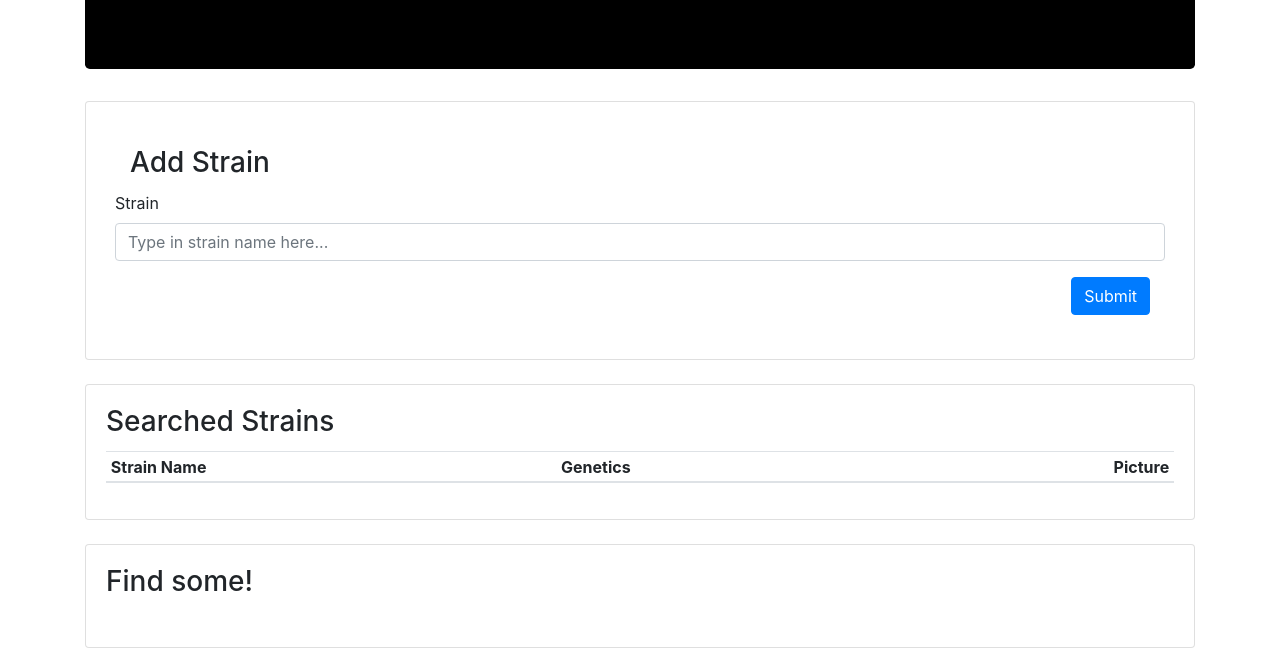
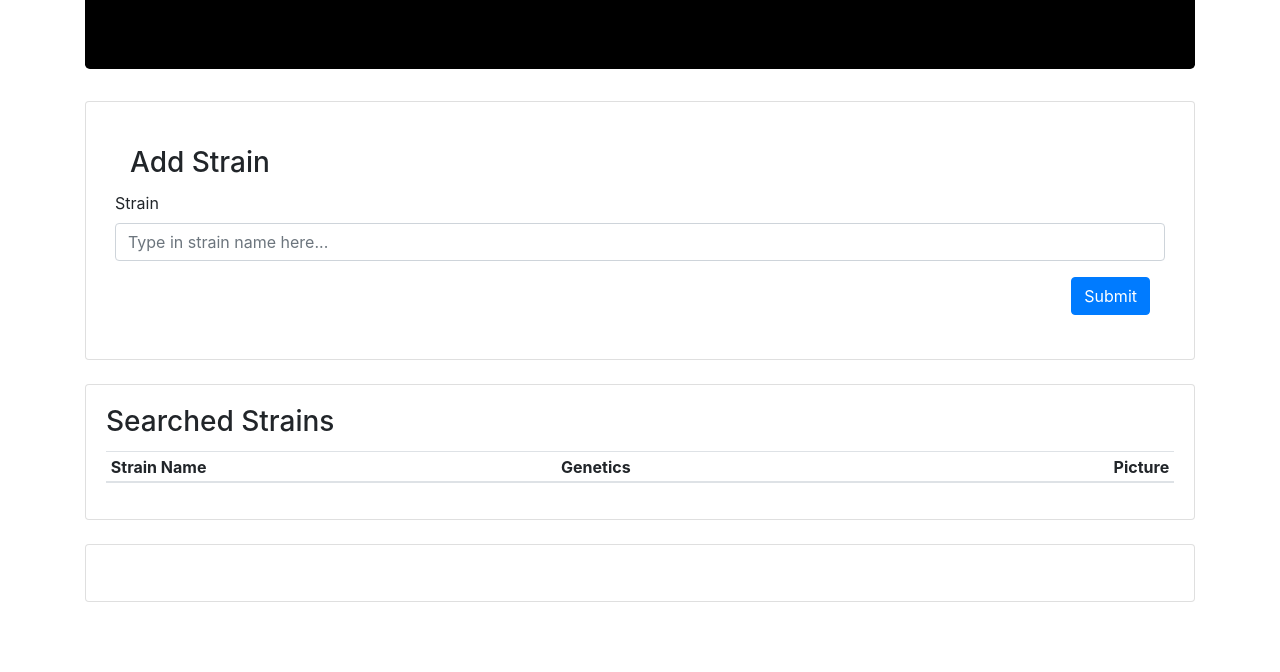
Before and after one commit to brandonjturner/THCatalog, a plain HTML site: page index.html in a window 1280 px wide. Shown: the part 157-829 px from the top of the page. After the commit the page ends 800 px from the top, so only its background shows below. Drawn offline with nearby package versions, Linux system fonts and the light colour scheme; some packages are replaced by stand-ins of ours.

Commit message:
clean push

```diff
--- a/index.html
+++ b/index.html
@@ -67,7 +67,6 @@
             <div class="col-md-12">
               <div class="card mb-4">
                 <div class="card-body">
-                  <h3 class="card-title">Find some!</h3>
                   <table class="table table-sm table-hover" id='google-map'>
                     <thead>
                         <div id="map">
```
Also changed, not shown: index.txt (added).
